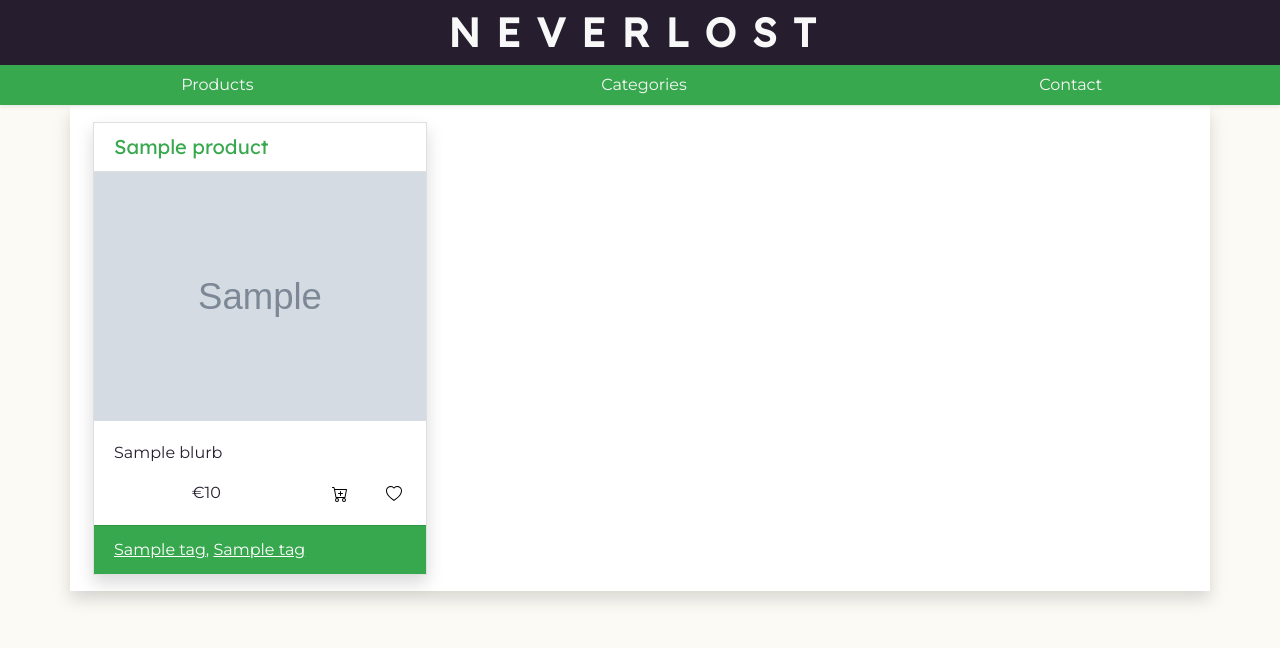
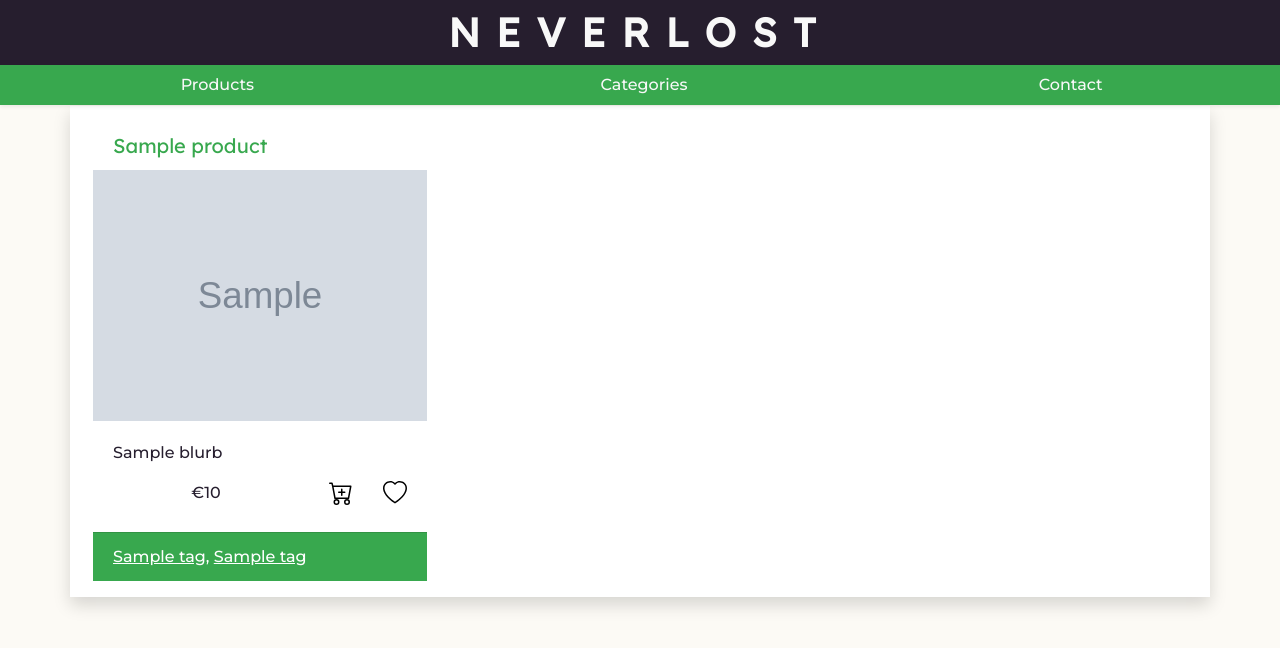
Before and after one commit to Ri-Dearg/neverlost-thrift, a Django app: template templates/products/product_list.html in a window 1280 px wide. Shown: the top 648 px of the page. Run offline with Django 3.2, Linux system fonts and the light colour scheme; the template is opened without the code that fills it: most values are stand-ins (such as "Sample title", 1, 10 or a date in 2020); grey boxes marked "Sample" are stand-in pictures; data that the repository does not hold is empty; style sheets or scripts are compiled from the project's sources; parts of the project's set-up code (start-up, migrations or seed data) failed here and were passed over; some libraries are stand-ins or nearby versions.

Commit message:
Styled svg files, fonts and refactored product boxes

```diff
--- a/static/css/custom/_custom.scss
+++ b/static/css/custom/_custom.scss
@@ -1,4 +1,4 @@
-@import url('https://fonts.googleapis.com/css2?family=Lexend+Deca&family=Montserrat&display=swap');
+@import url('https://fonts.googleapis.com/css2?family=Lexend+Deca&family=Montserrat:wght@500&display=swap');
 
 .body-mods {
     margin-top: 105px;
--- a/templates/base.html
+++ b/templates/base.html
@@ -6,8 +6,6 @@
 	<meta charset="UTF-8">
 	<meta name="viewport" content="width=device-width, initial-scale=1.0">
 	<meta http-equiv="X-UA-Compatible" content="ie=edge">
-
-    <link href="https://fonts.googleapis.com/css2?family=Lexend+Deca&family=Montserrat&display=swap" rel="stylesheet">
 
 	<link rel="stylesheet" type="text/css" href="{% sass_src 'css/main.scss' %}">
 
--- a/templates/products/includes/product_box.html
+++ b/templates/products/includes/product_box.html
@@ -1,15 +1,23 @@
 {% load static %}
 <div class="col-md-4">
-    <article class="card mx-2 my-3 shadow">
-        <h5 class="card-header heading-font text-info">{{ product.name }}</h5>
+    <article class="card mx-2 my-3 border-0">
+        <h5 class="card-header heading-font text-info border-0">{{ product.name }}</h5>
         <a href="{% url 'products:detail' product.id %}">
             <img src="{{ product.image.url }}" class="card-img-top img-fluid" alt="{{ product.name }}">
         </a>
         <div class="row card-body">
             <p class="col-12 card-text text-dark">{{ product.blurb }}</p>
             <div class="col-8 text-center text-dark">€{{ product.price }}</div>
-            <div class="col-2 text-center text-dark"><img src="{% static 'icons/cart-plus.svg' %}" alt="Add to Cart"></div>
-            <div class="col-2 text-center text-dark"><img src="{% static 'icons/heart.svg' %}" alt="Like"></div>
+            <div class="col-2 text-center">
+                <object type="image/svg+xml" data="{% static 'icons/cart-plus.svg' %}">
+                    <img src="{% static 'icons/cart-plus.svg' %}" alt="Add to Cart">
+                </object>
+            </div>
+            <div class="col-2 text-center">
+                <object type="image/svg+xml" data="{% static 'icons/heart.svg' %}">
+                    <img src="{% static 'icons/heart.svg' %}" alt="Like">
+                </object>
+            </div>
         </div>
         <div class="card-footer bg-info">
         <div class="row">
```
Also changed, not shown: static/icons/cart-check.svg, static/icons/cart-plus.svg, static/icons/heart-fill.svg, static/icons/heart.svg.
